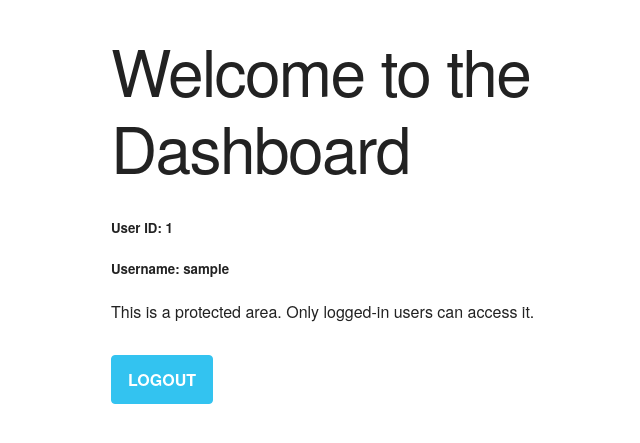
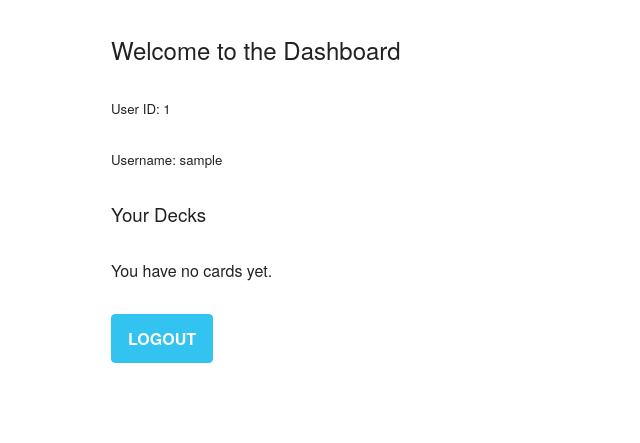
Before and after one commit to ralphbotes/FlaskFlasher, a Flask app: page / in a window 1280 px wide. Shown: the top 443 px of the page, without its empty margins (229-869 px from the left). Run offline with Flask 3, Linux system fonts and the light colour scheme; a user stored in the database is signed in; tables that the repository leaves empty hold one stand-in row (values such as "Sample post").

Commit message:
Decks viewing added

```diff
--- a/app.py
+++ b/app.py
@@ -2,7 +2,7 @@ from flask import Flask, render_template, request, redirect, url_for, flash
 from flask_sqlalchemy import SQLAlchemy
 from werkzeug.security import generate_password_hash, check_password_hash
 from flask_login import LoginManager, current_user, login_user, logout_user, login_required
-from models.models import db, User, Card
+from models.models import db, User, Card, Deck
 
 app = Flask(__name__)
 app.config['SECRET_KEY'] = 'x5UXtdnNeKZN'
@@ -19,7 +19,8 @@ def load_user(user_id):
 @app.route('/dashboard')
 @login_required
 def dashboard():
-    return render_template('dashboard.html', user=current_user)
+    user_decks = Deck.query.filter_by(user_id=current_user.id).all()
+    return render_template('dashboard.html', user=current_user, decks=user_decks)
 
 @app.route('/signup', methods=['GET', 'POST'])
 def signup():
--- a/templates/dashboard.html
+++ b/templates/dashboard.html
@@ -13,13 +13,10 @@
             color: #222;
         }
 
-        h1 {
+        h2,h3,h5 {
             margin-top: 0;
             margin-bottom: 2rem;
             font-weight: 300;
-            font-size: 4rem;
-            line-height: 1.2;
-            letter-spacing: -.1rem;
         }
 
         p {
@@ -49,10 +46,24 @@
     </style>
 </head>
 <body>
-    <h1>Welcome to the Dashboard</h1>
+    <h2>Welcome to the Dashboard</h2>
     <h5>User ID: {{ user.id }}</h5>
     <h5>Username: {{ user.username }}</h5>
-    <p>This is a protected area. Only logged-in users can access it.</p>
+    <h3>Your Decks</h3>
+    {% if cards %}
+        <ul>
+            {% for card in cards %}
+                <li>
+                    <strong>{{ card.title }}</strong>
+                    <p>{{ card.description }}</p>
+                    <p>Created at: {{ card.created_at }}</p>
+                </li>
+            {% endfor %}
+        </ul>
+    {% else %}
+        <p>You have no cards yet.</p>
+    {% endif %}
+    <!-- <p>This is a protected area. Only logged-in users can access it.</p> -->
     <a href="{{ url_for('logout') }}">Logout</a>
 </body>
 </html>
```
Also changed, not shown: models/models.py (+9 -0 lines).
